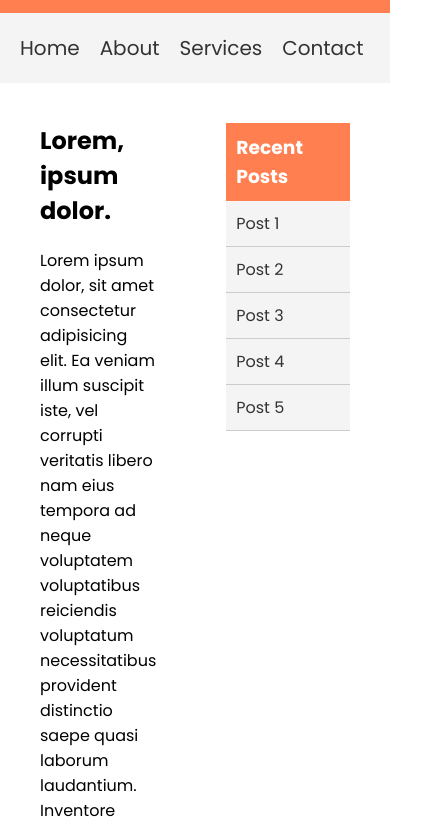
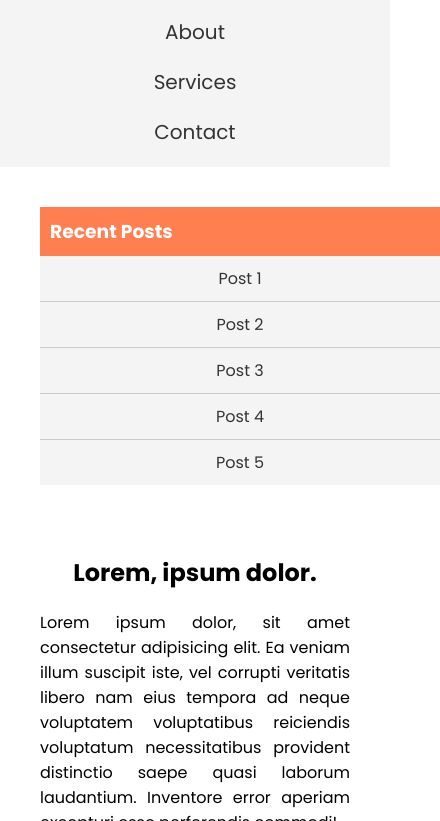
Before and after one commit to indraworks/new_html_css_brad_revamp, a plain HTML site: page 07-responsive-media-queries/07-responsive-flexbox-layout/index.html in a window 390 px wide. Shown: the part 163-984 px from the top of the page, 440 px wide, since content can reach past the window. Drawn offline with Linux system fonts and the light colour scheme.

Commit message:
media query for adjust flex-box

```diff
--- a/06-flexbox/05-flexbox-layout-challenge/latih.css
+++ b/06-flexbox/05-flexbox-layout-challenge/latih.css
@@ -70,3 +70,7 @@ aside h3 {
     color:#fff;
     padding:10px;
 }
+
+/*
+kita akan kecilkan
+*/
--- a/07-responsive-media-queries/07-responsive-flexbox-layout/index.html
+++ b/07-responsive-media-queries/07-responsive-flexbox-layout/index.html
@@ -21,7 +21,7 @@
         <li><a href="#">Home</a></li>
         <li><a href="#">About</a></li>
         <li><a href="#">Services</a></li>
-        <li><a href="#">Contact</a></li>
+        <li class="last-li"><a href="#">Contact</a></li>
       </ul>
     </nav>
     <main class="main">
@@ -48,14 +48,22 @@
 
       <aside>
         <h3>Recent Posts</h3>
-        <ul>
+        <ul class="main-post">
           <li><a href="#">Post 1</a></li>
           <li><a href="#">Post 2</a></li>
           <li><a href="#">Post 3</a></li>
           <li><a href="#">Post 4</a></li>
-          <li><a href="#">Post 5</a></li>
+          <li class="last-li"><a href="#">Post 5</a></li>
         </ul>
       </aside>
     </main>
   </body>
 </html>
+<!--
+1.yg dilakukan tulisan harus kecil pada saat 768px kebawah
+2.itu ul li harus jadi column dan diberi garis border
+yg paling bawah tidak
+3.yg aside itu harus dalam 1 column
+
+
+-->
--- a/07-responsive-media-queries/07-responsive-flexbox-layout/styles.css
+++ b/07-responsive-media-queries/07-responsive-flexbox-layout/styles.css
@@ -77,4 +77,51 @@ nah yg container yg row jadi cloumn jika nnt sentuh patokan misal muali dari tab
 */
 @media screen and (max-width:768px) {
   /* styling dirubah disini  */
+  .header {
+    font-size: 10px;
+  }
+  .main-menu {
+  flex-direction: column;
+  align-items: center;
+
+  }
+  .main-menu li {
+    display: flex;
+    /* border-bottom: 1px solid #aaa; */
+    width: 100%;
+    justify-content: center;
+  }
+
+
+   .main {
+    flex-direction: column-reverse;
+  }
+  .main aside  {
+    width: 400px;
+
+  }
+ .main aside li {
+  text-align: center;
+ }
+/*  karena ada specifity dari yg seblumny ayatiu
+    .main aside li {
+     ...
+  border-bottom: 1px solid #ccc;
+  maka paling tidak harus ada  root wrapper misal
+  aside li.last-li
+  atau smuanya root2nya ditulis!!
+  .main aside li.last-li  ini wajib!
 }
+
+*/
+ aside li.last-li {
+   /* font-size: 35px; */
+   border-bottom: none
+ }
+ .main section h2 {
+  text-align: center;
+ }
+ .main section p {
+  text-align: justify;
+ }
+}
```
Also changed, not shown: bono_landing_page/index.html (added).
